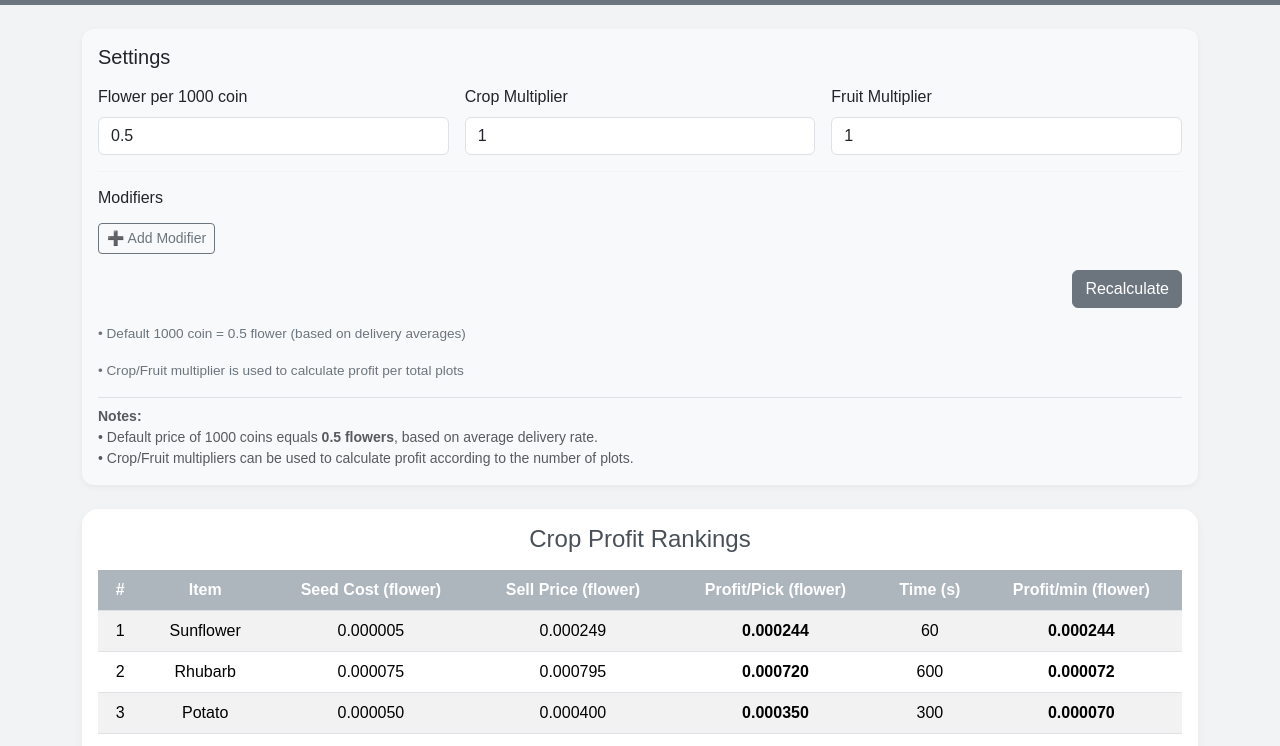
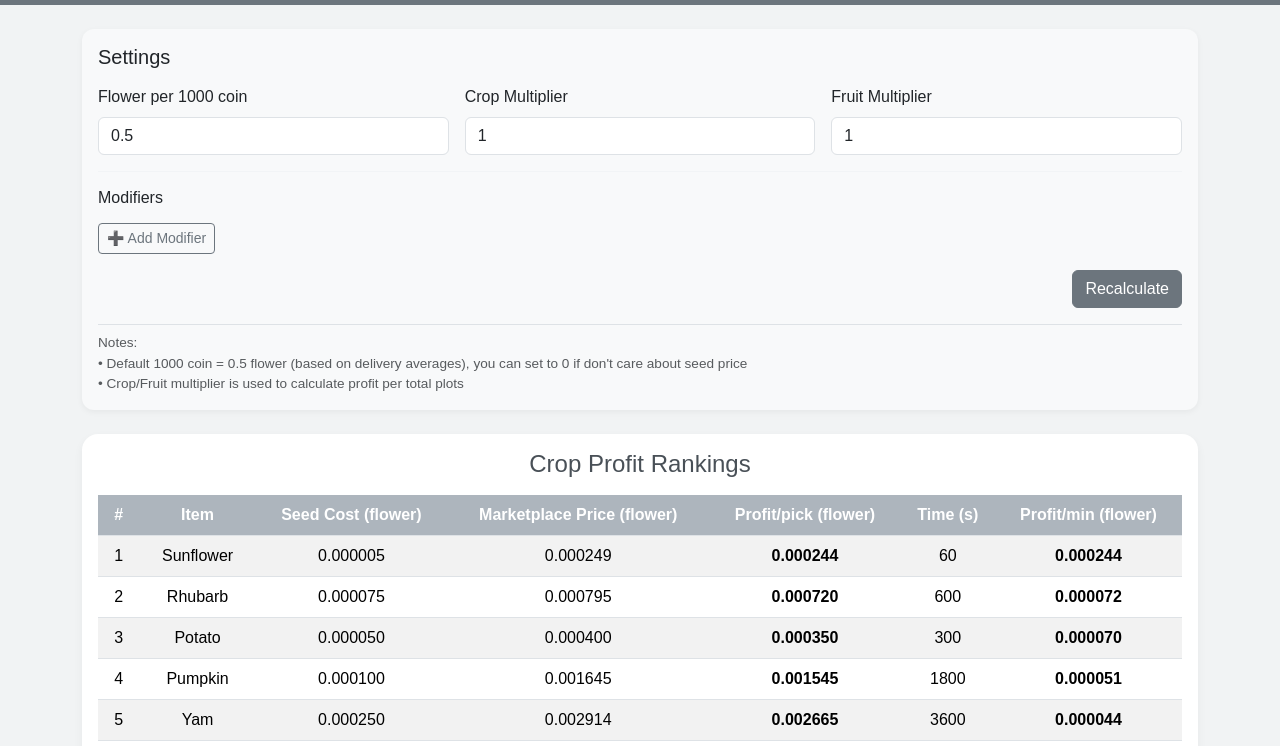
Before and after one commit to sunflowerland/c, a plain HTML site: page index.html in a window 1280 px wide. Both pictures are taken after a click on the button "⚙️ Settings". Shown: the part 51-797 px from the top of the page. Drawn offline with nearby package versions, Linux system fonts and the light colour scheme.

Commit message:
Renaming

```diff
--- a/index.html
+++ b/index.html
@@ -143,11 +143,10 @@
         </div>
 
         <!-- 📝 Notes -->
-        <div class="notes mt-3">
-          <p>• Default 1000 coin = 0.5 flower (based on delivery averages)</p>
-          <p>
-            • Crop/Fruit multiplier is used to calculate profit per total plots
-          </p>
+        <div class="mt-3 small text-muted border-top pt-2 notes mt-3">
+          Notes:<br />• Default 1000 coin = 0.5 flower (based on delivery
+          averages), you can set to 0 if don't care about seed price<br />•
+          Crop/Fruit multiplier is used to calculate profit per total plots
         </div>
       </div>
 
--- a/script.js
+++ b/script.js
@@ -50,8 +50,8 @@ function renderTable(data, containerId) {
           <th>#</th>
           <th>Item</th>
           <th>Seed Cost (flower)</th>
-          <th>Sell Price (flower)</th>
-          <th>Profit/Pick (flower)</th>
+          <th>Marketplace Price (flower)</th>
+          <th>Profit/pick (flower)</th>
           <th>Time (s)</th>
           <th>Profit/min (flower)</th>
         </tr>
@@ -184,14 +184,4 @@ document.querySelectorAll("#settingsPanel input").forEach((input) => {
   });
 });
 
-// 📝 Append notes at the bottom of settings panel
-const notes = document.createElement("div");
-notes.className = "mt-3 small text-muted border-top pt-2";
-notes.innerHTML = `
-  <strong>Notes:</strong><br>
-  • Default price of 1000 coins equals <b>0.5 flowers</b>, based on average delivery rate.<br>
-  • Crop/Fruit multipliers can be used to calculate profit according to the number of plots.
-`;
-panel.appendChild(notes);
-
 loadData();
```
